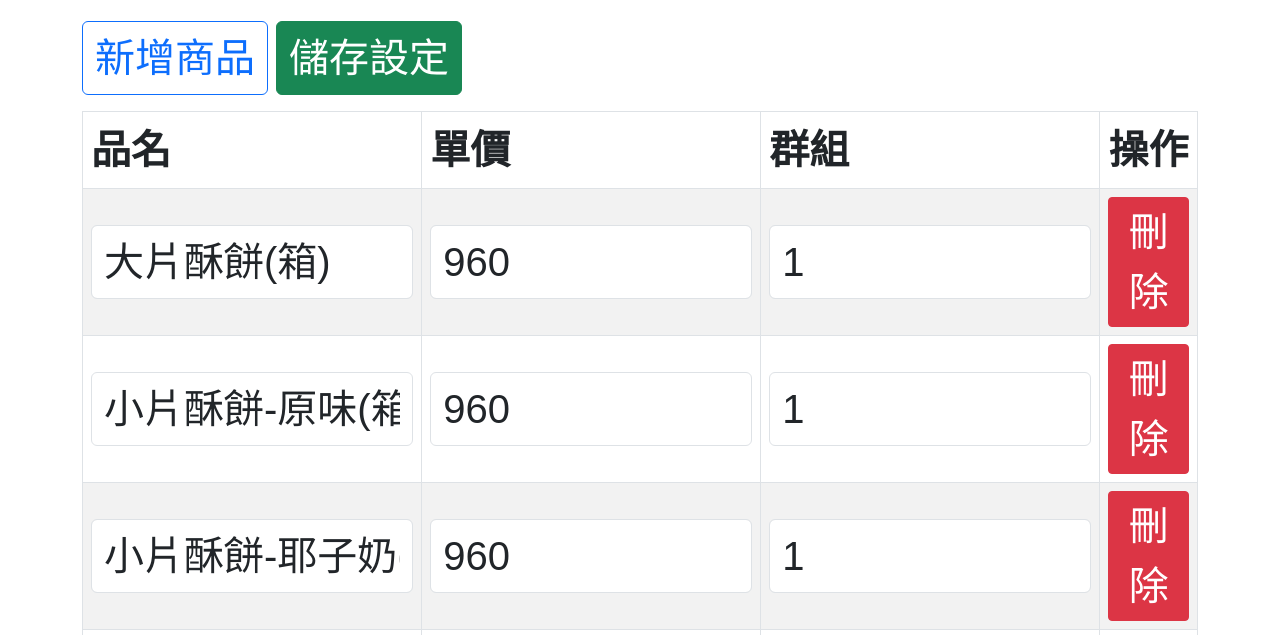
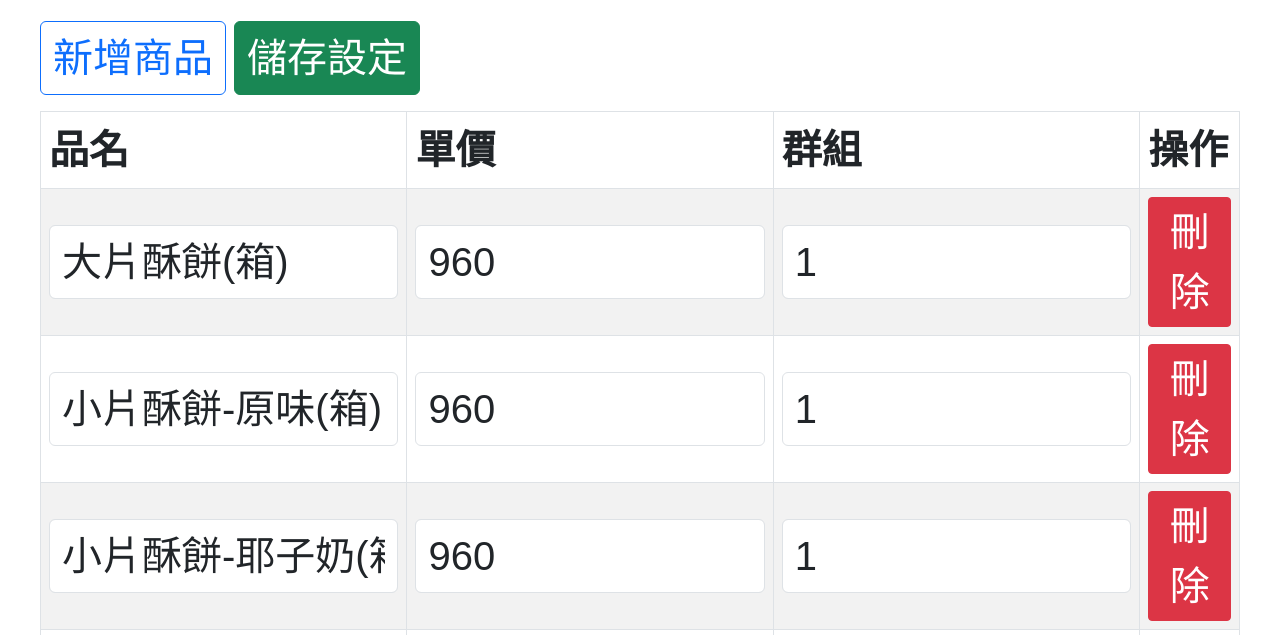
Before and after one commit to Stanley870912/conclutionApp, a website: page admin.html in a window 1280 px wide. Shown: the part 139-774 px from the top of the page. Drawn offline with nearby package versions, Linux system fonts and the light colour scheme.

Commit message:
拿掉container

```diff
--- a/admin.html
+++ b/admin.html
@@ -20,7 +20,7 @@
 </head>
 
 <body>
-  <div class="container" x-data="productAdmin()" x-init="loadJson()">
+  <div x-data="productAdmin()" x-init="loadJson()">
     <h2 class="my-4 text-center display-1">商品管理</h2>
     <div class="mb-3 d-flex gap-2 flex-wrap">
       <button class="btn btn-outline-primary fs-1" @click="addProduct">新增商品</button>
```
